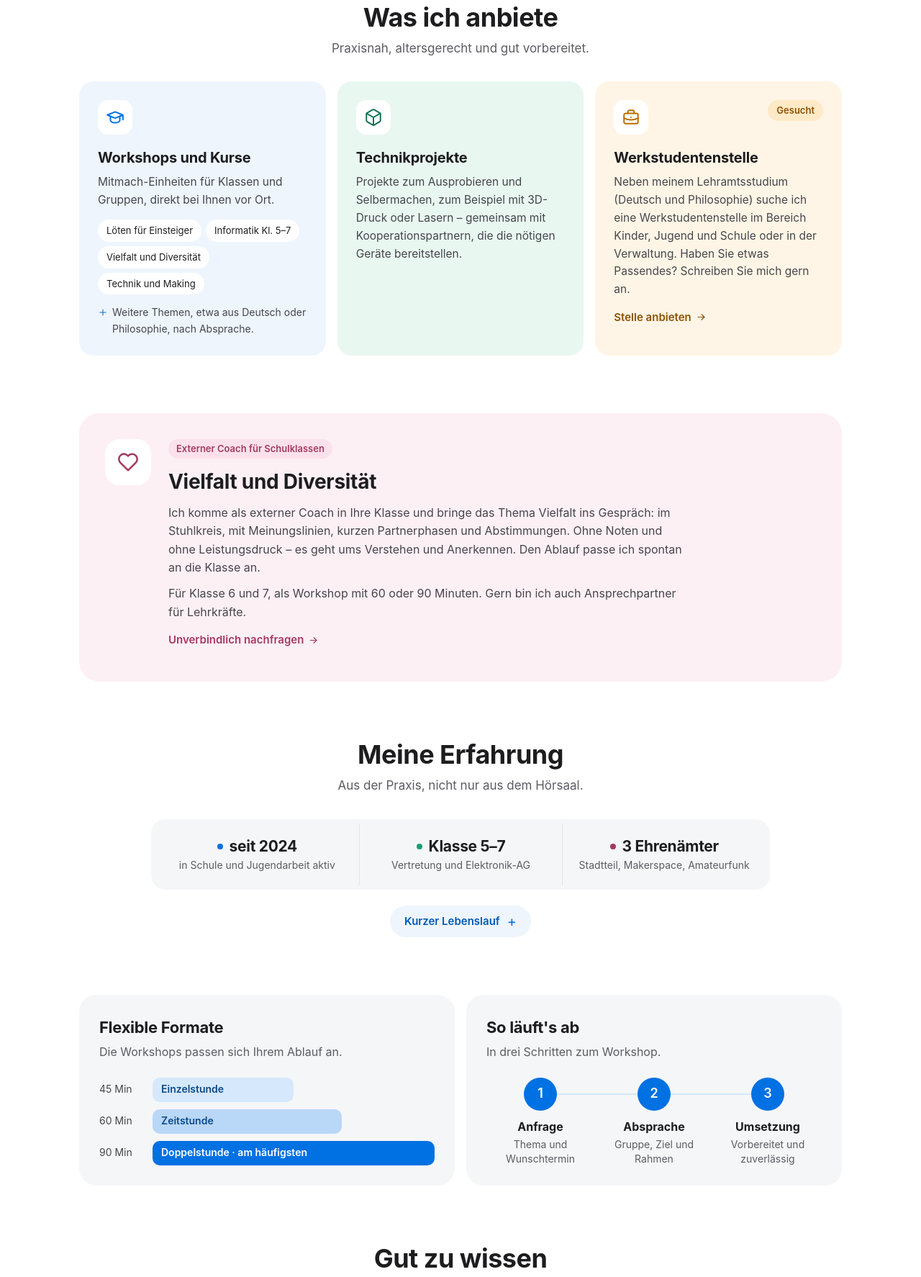
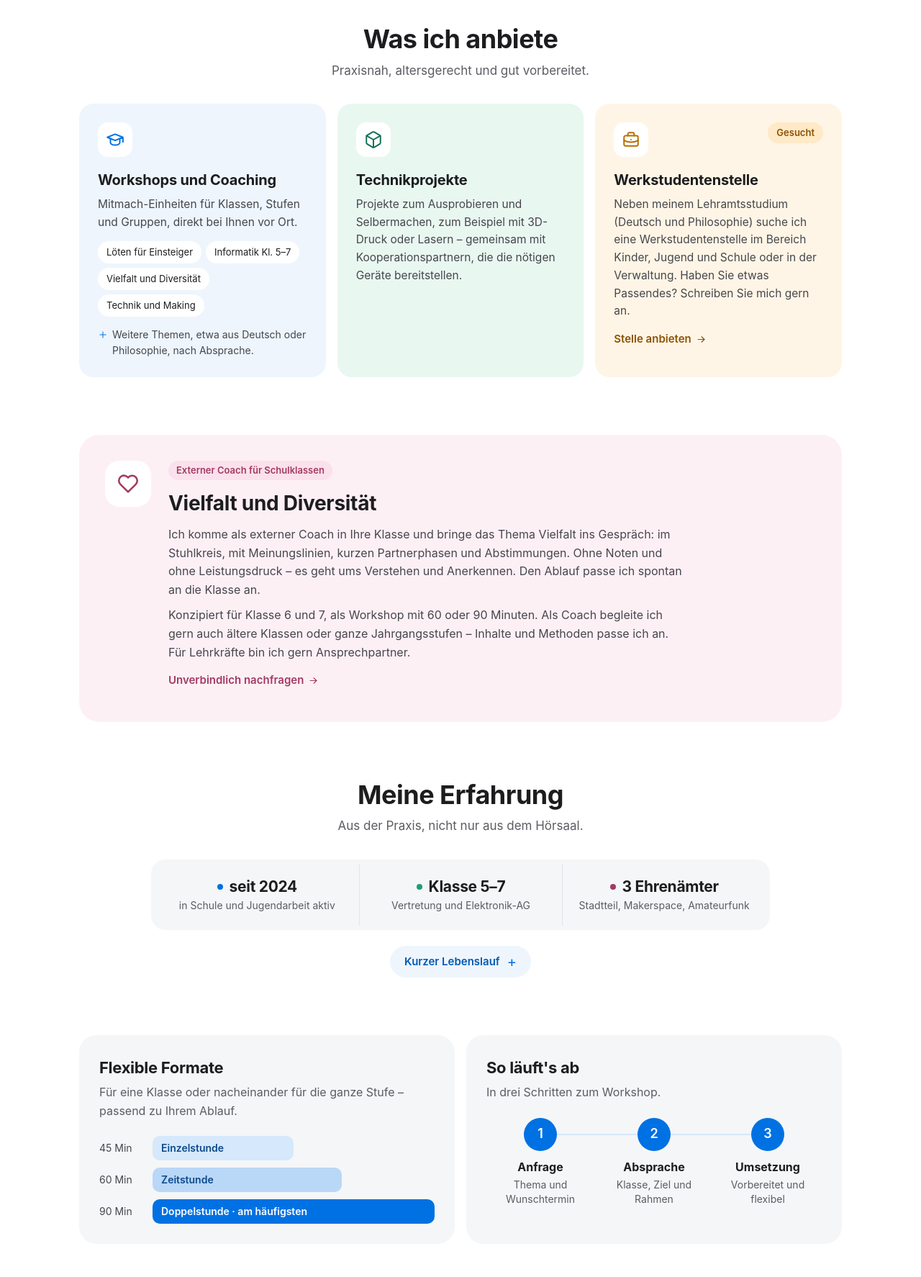
Before and after one commit to CarlRemmes/CarlRemmes.github.io, a plain HTML site: page index.html in a window 1280 px wide. Shown: the part 582-2356 px from the top of the page at 72% size. Drawn offline with Linux system fonts and the light colour scheme.

Commit message:
Website auf Coach-Rolle ausrichten, ältere Klassen/Stufen, Impressum-Umbruch (#14)
Claude-Session: https://claude.ai/code/session_01Vhi69EVEANF59jMC9kw6M2

Co-authored-by: Claude <noreply@anthropic.com>

```diff
--- a/index.html
+++ b/index.html
@@ -3,14 +3,14 @@
 <head>
 <meta charset="utf-8">
 <meta name="viewport" content="width=device-width, initial-scale=1">
-<title>Carl Remmes – Workshops zu Technik, Informatik und Vielfalt</title>
-<meta name="description" content="Workshops und Kurse zu Löten, Informatik, Technik und Vielfalt für Schulen, Ganztag, Bildungsträger, Jugendämter und Jugendeinrichtungen in Rheine, Münster und Umgebung.">
+<title>Carl Remmes – Workshops und Coaching für Schulklassen</title>
+<meta name="description" content="Workshops und Klassen-Coaching zu Technik, Informatik und Vielfalt für Schulen, Ganztag, Bildungsträger und die Kinder- und Jugendhilfe in Rheine, Münster und Umgebung.">
 <link rel="canonical" href="https://carlremmes.com/">
 <meta property="og:type" content="website">
 <meta property="og:locale" content="de_DE">
 <meta property="og:url" content="https://carlremmes.com/">
-<meta property="og:title" content="Carl Remmes – Workshops zu Technik, Informatik und Vielfalt">
-<meta property="og:description" content="Mitmach-Workshops für Schulen, Bildungsträger und die Kinder- und Jugendhilfe in Rheine, Münster und Umgebung.">
+<meta property="og:title" content="Carl Remmes – Workshops und Coaching für Schulklassen">
+<meta property="og:description" content="Mitmach-Workshops und Klassen-Coaching zu Technik, Informatik und Vielfalt in Rheine, Münster und Umgebung.">
 <meta property="og:image" content="https://carlremmes.com/og-bild.png">
 <meta property="og:image:width" content="1200">
 <meta property="og:image:height" content="630">
@@ -19,7 +19,7 @@
 <link rel="apple-touch-icon" href="apple-touch-icon.png">
 <link rel="stylesheet" href="style.css?v=890358ce">
 <script type="application/ld+json">
-{"@context":"https://schema.org","@type":"Person","name":"Carl Remmes","url":"https://carlremmes.com/","email":"mailto:business@carlremmes.com","description":"Lehramtsstudent und freier Workshop-Anbieter für Technik, Informatik und Vielfalt in Rheine, Münster und Umgebung.","knowsAbout":["Löten","Informatik","3D-Druck","Vielfalt und Diversität","Making","Nachhilfe"]}
+{"@context":"https://schema.org","@type":"Person","name":"Carl Remmes","url":"https://carlremmes.com/","email":"mailto:business@carlremmes.com","description":"Lehramtsstudent, Workshop-Anbieter und externer Coach für Schulklassen zu Technik, Informatik und Vielfalt in Rheine, Münster und Umgebung.","knowsAbout":["Löten","Informatik","3D-Druck","Vielfalt und Diversität","Making","Nachhilfe"]}
 </script>
 </head>
 <body>
@@ -45,7 +45,7 @@
     <div class="hero-inner">
       <div>
         <h1>Lernen, das Spaß macht.</h1>
-        <p>Ich bin Carl Remmes, 22 Jahre alt und Lehramtsstudent in Münster. Ich biete Workshops zu Technik, Informatik und Vielfalt für Schulen, Bildungsträger und die Kinder- und Jugendhilfe in der Region.</p>
+        <p>Ich bin Carl Remmes, 22 Jahre alt und Lehramtsstudent in Münster. Als externer Coach komme ich mit Workshops zu Technik, Informatik und Vielfalt in Schulklassen, zu Bildungsträgern und in die Kinder- und Jugendhilfe der Region.</p>
         <div class="actions">
           <a class="btn btn-primary" href="#kontakt">Anfrage stellen</a>
           <a class="btn btn-light" href="#angebote">Angebote ansehen</a>
@@ -68,8 +68,8 @@
     <div class="grid3">
       <article class="card c-blue">
         <div class="tile"><svg class="i" aria-hidden="true"xmlns="http://www.w3.org/2000/svg"viewBox="0 0 24 24"fill="none"stroke="currentColor"stroke-width="2"stroke-linecap="round"stroke-linejoin="round"><path stroke="none" d="M0 0h24v24H0z" fill="none"/><path d="M22 9l-10 -4l-10 4l10 4l10 -4v6" /><path d="M6 10.6v5.4a6 3 0 0 0 12 0v-5.4" /></svg></div>
-        <h3>Workshops und Kurse</h3>
-        <p>Mitmach-Einheiten für Klassen und Gruppen, direkt bei Ihnen vor Ort.</p>
+        <h3>Workshops und Coaching</h3>
+        <p>Mitmach-Einheiten für Klassen, Stufen und Gruppen, direkt bei Ihnen vor Ort.</p>
         <div class="tags"><span>Löten für Einsteiger</span><span>Informatik Kl. 5–7</span><span>Vielfalt und Diversität</span><span>Technik und Making</span></div>
         <p class="note"><svg class="i" aria-hidden="true"xmlns="http://www.w3.org/2000/svg"viewBox="0 0 24 24"fill="none"stroke="currentColor"stroke-width="2"stroke-linecap="round"stroke-linejoin="round"><path stroke="none" d="M0 0h24v24H0z" fill="none"/><path d="M12 5l0 14" /><path d="M5 12l14 0" /></svg>Weitere Themen, etwa aus Deutsch oder Philosophie, nach Absprache.</p>
       </article>
@@ -95,7 +95,7 @@
         <span class="eyebrow">Externer Coach für Schulklassen</span>
         <h3>Vielfalt und Diversität</h3>
         <p>Ich komme als externer Coach in Ihre Klasse und bringe das Thema Vielfalt ins Gespräch: im Stuhlkreis, mit Meinungslinien, kurzen Partnerphasen und Abstimmungen. Ohne Noten und ohne Leistungsdruck – es geht ums Verstehen und Anerkennen. Den Ablauf passe ich spontan an die Klasse an.</p>
-        <p>Für Klasse 6 und 7, als Workshop mit 60 oder 90 Minuten. Gern bin ich auch Ansprechpartner für Lehrkräfte.</p>
+        <p>Konzipiert für Klasse 6 und 7, als Workshop mit 60 oder 90 Minuten. Als Coach begleite ich gern auch ältere Klassen oder ganze Jahrgangsstufen – Inhalte und Methoden passe ich an. Für Lehrkräfte bin ich gern Ansprechpartner.</p>
         <a class="more more-pink" href="mailto:business@carlremmes.com?subject=Vielfalt%20und%20Diversit%C3%A4t">Unverbindlich nachfragen <svg class="i" aria-hidden="true"xmlns="http://www.w3.org/2000/svg"viewBox="0 0 24 24"fill="none"stroke="currentColor"stroke-width="2"stroke-linecap="round"stroke-linejoin="round"><path stroke="none" d="M0 0h24v24H0z" fill="none"/><path d="M5 12l14 0" /><path d="M13 18l6 -6" /><path d="M13 6l6 6" /></svg></a>
       </div>
     </div>
@@ -135,7 +135,7 @@
     <div class="split">
       <div class="panel">
         <h3>Flexible Formate</h3>
-        <p>Die Workshops passen sich Ihrem Ablauf an.</p>
+        <p>Für eine Klasse oder nacheinander für die ganze Stufe – passend zu Ihrem Ablauf.</p>
         <div class="bars">
           <span>45 Min</span><div class="bar" style="width:50%;background:var(--blue-100);color:var(--blue-dark)">Einzelstunde</div>
           <span>60 Min</span><div class="bar" style="width:67%;background:var(--blue-200);color:var(--blue-dark)">Zeitstunde</div>
@@ -147,8 +147,8 @@
         <p>In drei Schritten zum Workshop.</p>
         <div class="steps">
           <div class="step"><div class="num">1</div><b>Anfrage</b><small>Thema und Wunschtermin</small></div>
-          <div class="step"><div class="num">2</div><b>Absprache</b><small>Gruppe, Ziel und Rahmen</small></div>
-          <div class="step"><div class="num">3</div><b>Umsetzung</b><small>Vorbereitet und zuverlässig</small></div>
+          <div class="step"><div class="num">2</div><b>Absprache</b><small>Klasse, Ziel und Rahmen</small></div>
+          <div class="step"><div class="num">3</div><b>Umsetzung</b><small>Vorbereitet und flexibel</small></div>
         </div>
       </div>
     </div>
@@ -161,9 +161,11 @@
       <details><summary>Liegt ein erweitertes Führungszeugnis vor?</summary><p>Ja. Ich habe regelmäßig ein aktuelles erweitertes Führungszeugnis und lege es vor Beginn vor.</p></details>
       <details><summary>Gibt es Erfahrung im Kinder- und Jugendschutz?</summary><p>Ja. Im FSJ und im Bundesfreiwilligendienst wurde ich dazu geschult, und ich bilde mich regelmäßig weiter.</p></details>
       <details><summary>Wie wird abgerechnet?</summary><p>Ich arbeite freiberuflich und rechne auf Honorarbasis per Rechnung ab. Wie es bei Ihnen am besten passt, etwa über Ganztag, Förderverein oder Projektmittel, klären wir vorab.</p></details>
+      <details><summary>Kommen Sie auch in ältere Klassen oder ganze Stufen?</summary><p>Ja. Die Vielfalt-Workshops sind für Klasse 6 und 7 entwickelt, ich passe sie aber gern an ältere Klassen an. Für eine ganze Jahrgangsstufe komme ich nacheinander in die einzelnen Klassen.</p></details>
+      <details><summary>Ist die Lehrkraft dabei?</summary><p>Ja, die Lehrkraft bleibt in der Regel im Raum. Vorab sprechen wir kurz Ziel, Klasse und Besonderheiten ab.</p></details>
       <details><summary>Wie lang ist eine Einheit?</summary><p>45, 60 oder 90 Minuten. Am häufigsten ist die Doppelstunde mit 90 Minuten.</p></details>
       <details><summary>Können Sie Referenzen nennen?</summary><p>Ja, Referenzen aus meinen Praktika und Einsätzen an Schulen gebe ich auf Anfrage gern weiter.</p></details>
-      <details><summary>Was brauchen Sie für eine Anfrage?</summary><p>Ihre Einrichtung, Zielgruppe oder Gruppengröße, das gewünschte Thema und einen Zeitraum. Ich melde mich dann mit einem Vorschlag.</p></details>
+      <details><summary>Was brauchen Sie für eine Anfrage?</summary><p>Ihre Schule oder Einrichtung, Klasse oder Gruppengröße, das gewünschte Thema und einen Zeitraum. Ich melde mich dann mit einem Vorschlag.</p></details>
     </div>
   </section>
 
@@ -181,7 +183,7 @@
 </main>
 
 <footer class="wrap">
-  <p class="reach">Workshops und Kurse für Schulen, Ganztag, Bildungsträger, Jugendämter, Jugendeinrichtungen und Vereine in Rheine, Münster und Umgebung.</p>
+  <p class="reach">Workshops und Klassen-Coaching für Schulen, Ganztag, Bildungsträger, Jugendämter, Jugendeinrichtungen und Vereine in Rheine, Münster und Umgebung.</p>
   © 2026 Carl Remmes
   <br>
   <a href="impressum.html">Impressum</a>·<a href="datenschutz.html">Datenschutz</a>
```
Also changed, not shown: 404.html (+1 -1 lines), datenschutz.html (+1 -1 lines), impressum.html (+3 -3 lines).
